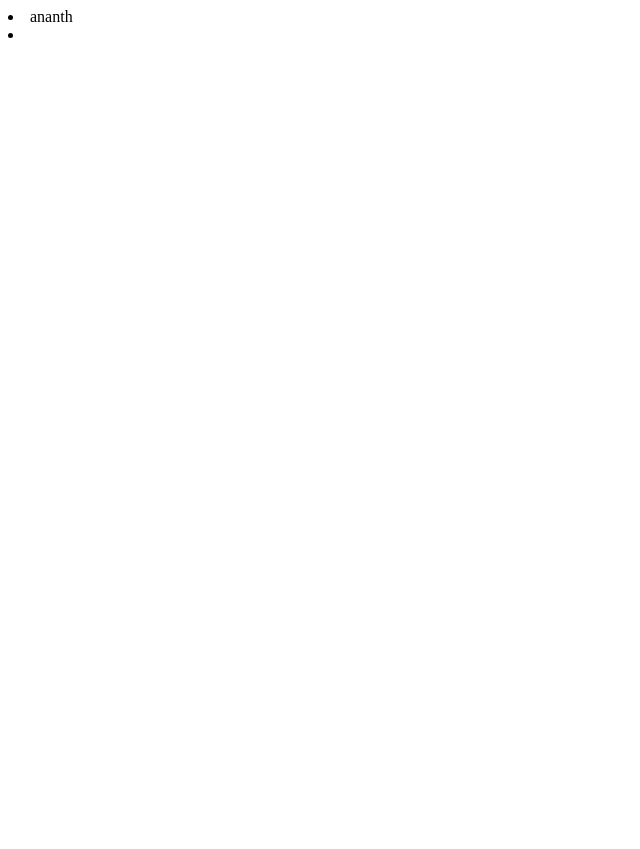
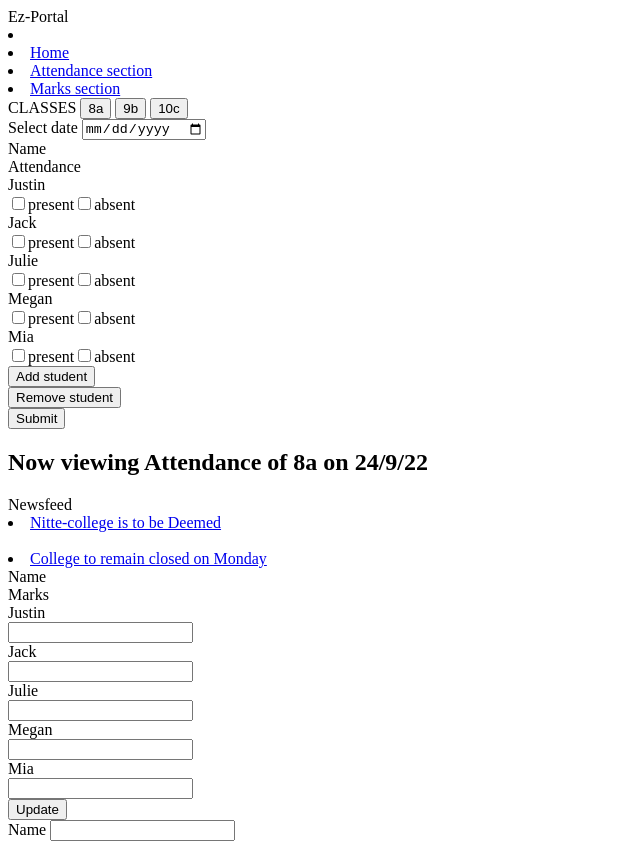
Before and after one commit to AnAnThKuMaR417/Teachers-HAckathon, a plain HTML site: page index.htm in a window 1280 px wide. Shown: the whole page, without its empty margins (0-640 px from the left). Before the commit the page ends 800 px from the top, so only its background shows below. Drawn offline with Linux system fonts and the light colour scheme.

Commit message:
Update index.htm

```diff
--- a/index.htm
+++ b/index.htm
@@ -9,10 +9,82 @@
     <script src="scripts.js"></script>
 </head>
 <body>
+    <div class="main">
+        <div class="logo">Ez-Portal</div>
     <div class="navbar">
-        <li>ananth</li>
         <li></li>
+        <li> <a href="#"> Home</a></li>
+        <li> <a href="#attendance"> Attendance section</a></li>
+        <li> <a href="#marks">Marks section</a></li>
+    </div>
+    <div class="attendance" id="attendance">
+    <div class="classes">
+        <div class="sections"><span class="t1"> CLASSES</span>
+        <button onclick="fun1()" id="cs">8a</button>
+        <button onclick="fun2()" id="cs1">9b</button>
+        <button onclick="fun3()" id="cs2">10c</button>
+
+        </div>
+        <div class="attendancesection">
+            <div class="table"><label for="date">Select date</label>
+                <input type="date" id="date" name="date">
+                <div class="row1" id="n1">
+                <div class="name1">  Name   <div class="pa">Attendance</div></div>
+
+                 <div class="name1"> <span id="name1"> Justin </span>   <div class="pa"><input type="checkbox" class="ip" >present<input type="checkbox" class="ia"  >absent</div></div>
+                 <div class="name1"> <span id="name2"> Jack </span>  <div class="pa"><input type="checkbox" class="ip"  >present<input type="checkbox" class="ia"  >absent</div></div>
+                 <div class="name1"> <span id="name3"> Julie </span>  <div class="pa"><input type="checkbox" class="ip"  >present<input type="checkbox" class="ia"  >absent</div></div>
+                 <div class="name1"> <span id="name4"> Megan </span>  <div class="pa"><input type="checkbox" class="ip" >present<input type="checkbox" class="ia"  >absent</div></div>
+                 <div class="name1"> <span id="name5"> Mia</span>  <div class="pa"><input type="checkbox" class="ip" >present<input type="checkbox" class="ia"  >absent</div></div>
+                </div>
+
+            </div>
+        </div>
+        <div class="st">
+        <div class="addstudent" id="addstudent"><button>Add student</button></div>
+        <div class="delstudent" id="delstudent"><button>Remove student</button></div>
+        </div>
+
+    <div class="button" > <button onclick="getdate()">Submit</button></div>
+
+    </div>
+        <h2 class="view">Now viewing Attendance of <span class="c" id="c">8a</span> on <span class="d" id="d">24/9/22</span></h2>
+        <div class="newsfeed">
+            <span class="tn"> Newsfeed </span>
+            <li> <a href="#" target="_blank"> Nitte-college is to be Deemed</a></li><br>
+            <li> <a href="#" target="_blank"> College to remain closed on Monday</a></li>
+        </div>
+    </div>
+    <div class="marks" id="marks">
+        <div class="table2">
+            <div class="row2" id="n2">
+             <div class="name1">  Name   <div class="pa">Marks</div></div>
+             <div class="name1">  <span id="name1">Justin </span>  <div class="pa"><input type="text" class="i1"></div></div>
+             <div class="name1">  <span id="name2">Jack </span> <div class="pa"><input type="text" class="i2"></div></div>
+             <div class="name1">  <span id="name3">Julie </span>  <div class="pa"><input type="text" class="i3"></div></div>
+             <div class="name1">  <span id="name4">Megan </span>  <div class="pa"><input type="text" class="i4"></div></div>
+             <div class="name1">  <span id="name5">Mia </span>  <div class="pa"><input type="text" class="i4"></div></div>
+
+            </div>
+    </div>
+    </div>
+    <button class="up" onclick="update()">Update</button>
+
+
+
+
+    <div class="popupentry">
+        <div class="entry">
+            <label for="name">Name</label>
+            <input type="text" name="name">
+        </div>
     </div>
 
+
+
+
+
+
+    </div>
 </body>
 </html>
```
